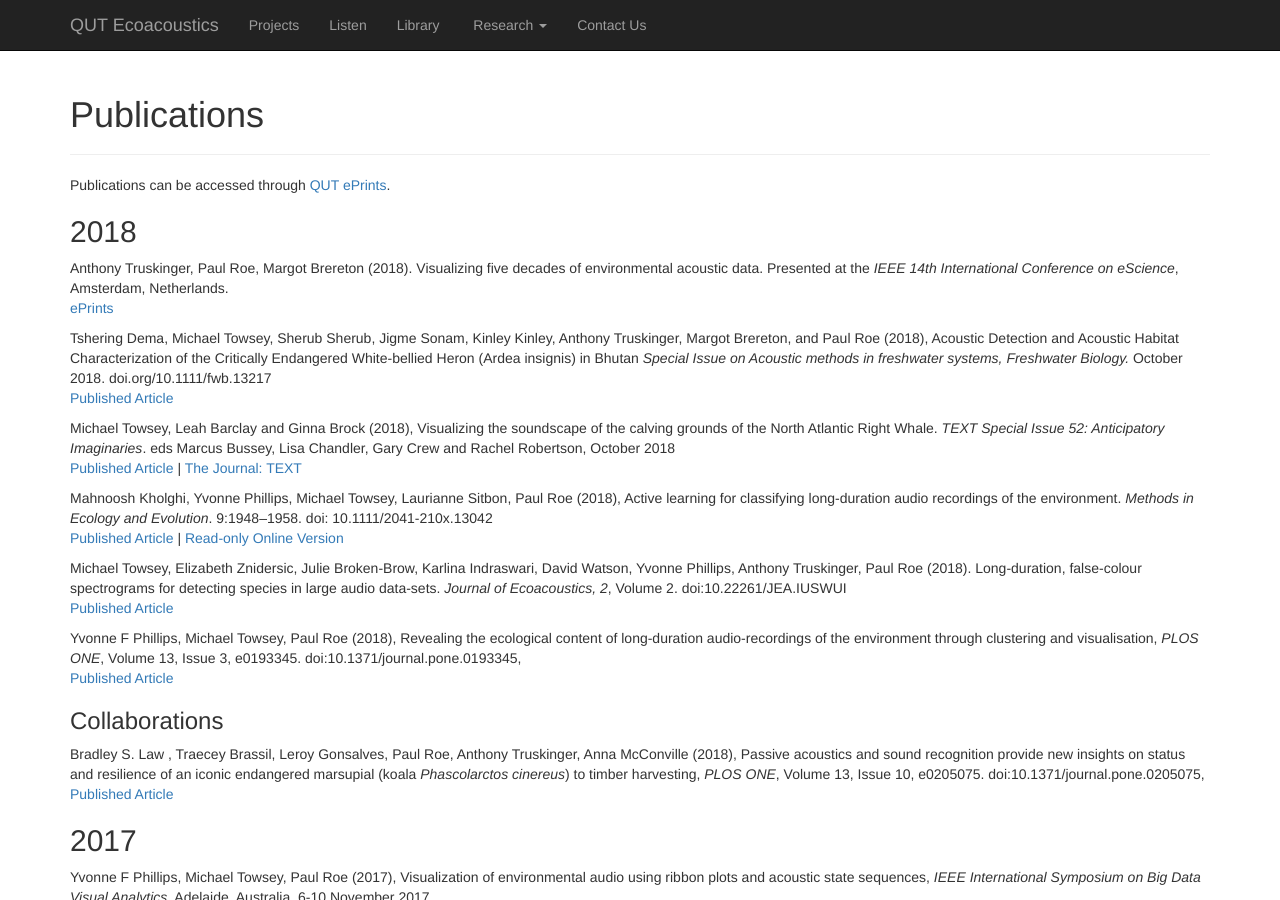
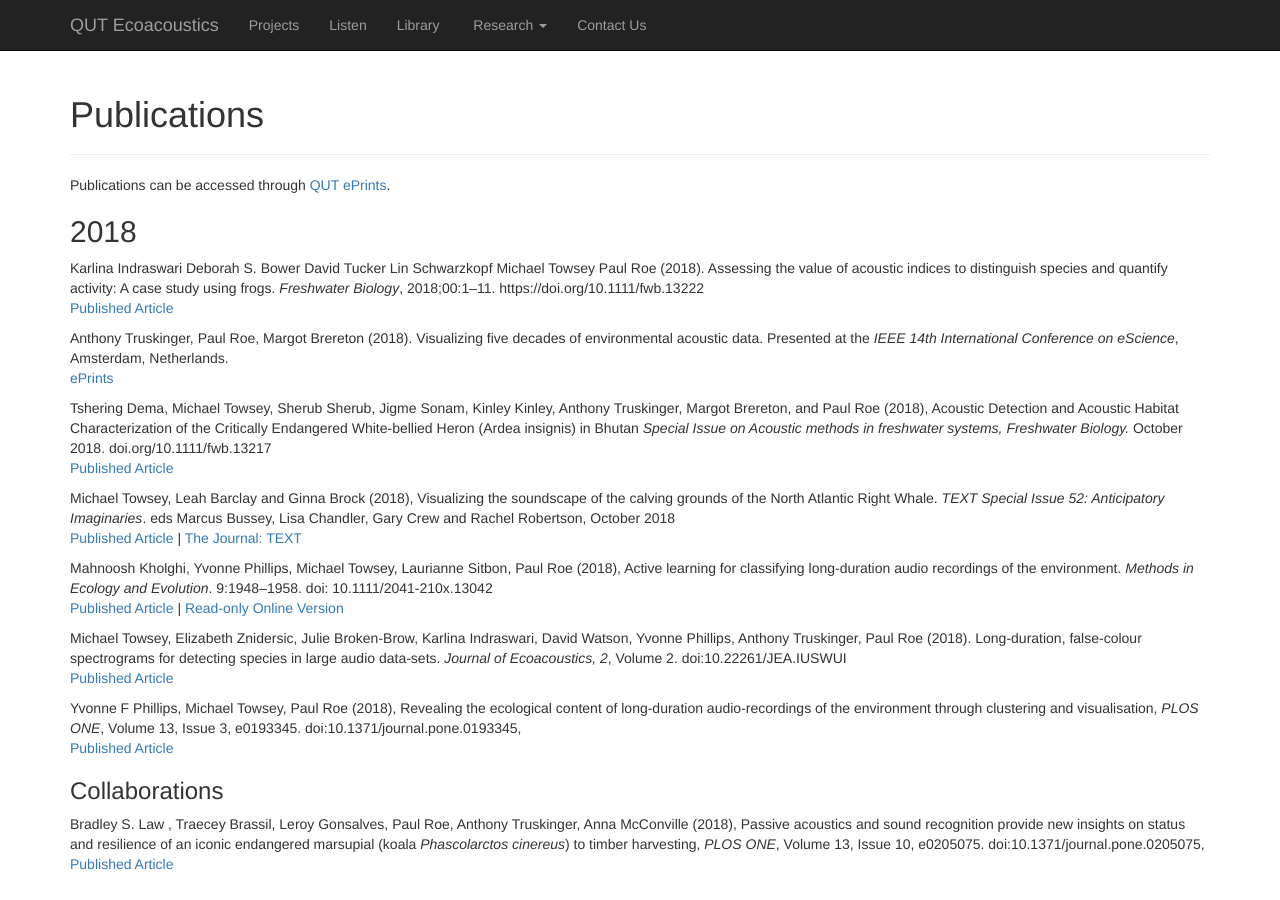
Before and after one commit to QutEcoacoustics/research-blog, a Jekyll site: the page built from publications/publications.html, in a window 1280 px wide and 900 px high. Built offline with Jekyll 4.4.1, drawn with Linux system fonts in a browser that asks for light colours; nearby versions of some CDN libraries.

Commit message:
Added Karlina's publication

```diff
--- a/publications/publications.html
+++ b/publications/publications.html
@@ -12,6 +12,13 @@ title: Ecosounds | Publications
 
     <!-- Insert entries in reverse chronological order (newest first) -->
     <h2>2018</h2>
+    <p>
+        Karlina Indraswari  Deborah S. Bower  David Tucker  Lin Schwarzkopf  Michael Towsey  Paul Roe (2018).
+        Assessing the value of acoustic indices to distinguish species and quantify activity: A case study using frogs.
+        <i>Freshwater Biology</i>, 2018;00:1–11. https://doi.org/10.1111/fwb.13222
+        <br/>
+        <a href="https://doi.org/10.1111/fwb.13222">Published Article</a>
+    </p>
     <p>
         Anthony Truskinger, Paul Roe, Margot Brereton (2018).
         Visualizing five decades of environmental acoustic data.
```
